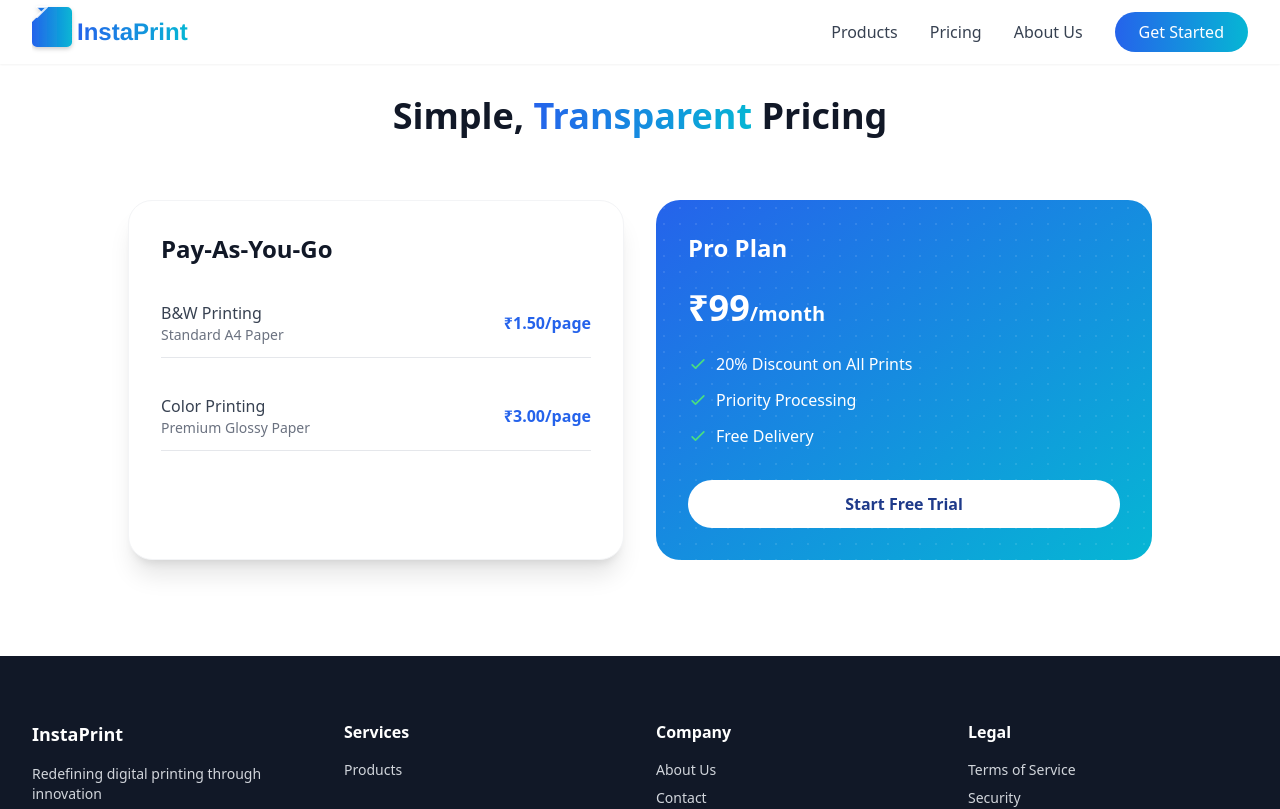
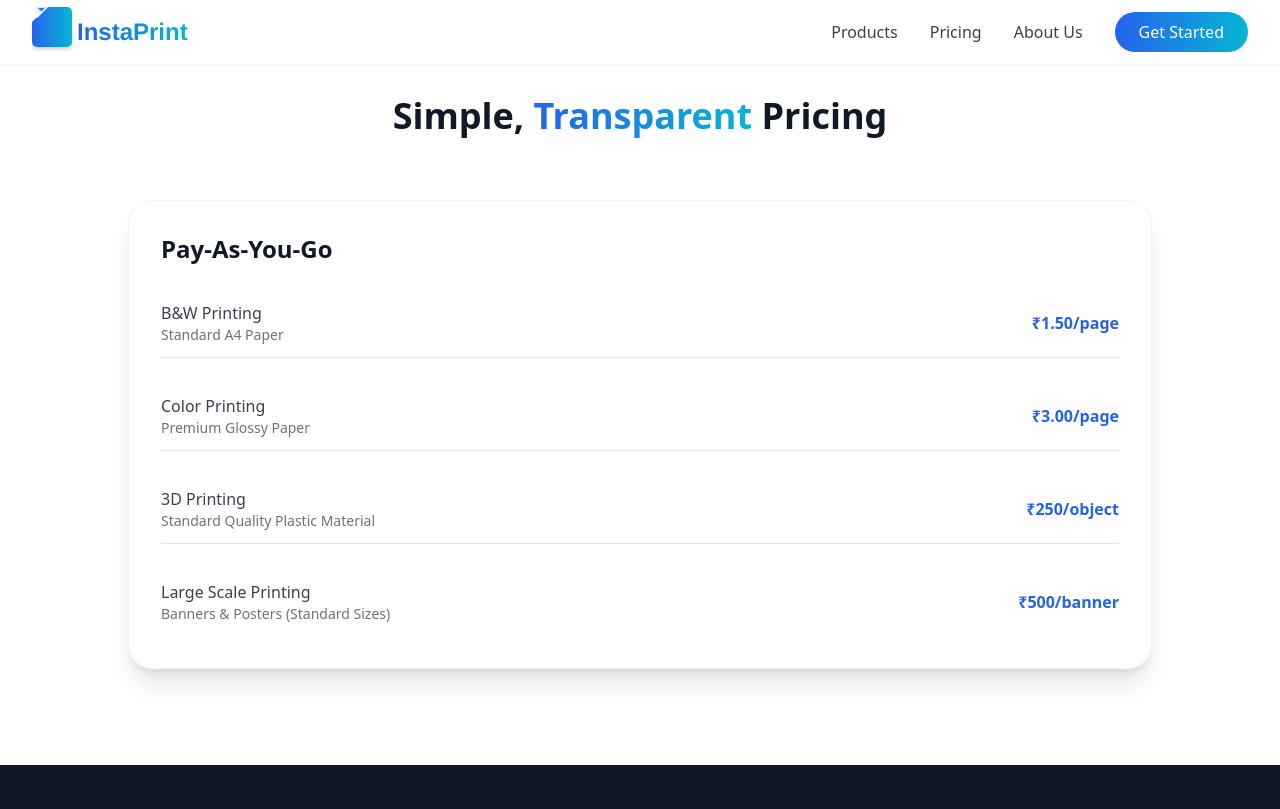
Before and after one commit to Anupreet93/InstaPrint, a React (Vite) app: page /pricing in a window 1280 px wide. Shown: the top 809 px of the page. Built offline with nearby package versions, Linux system fonts and the light colour scheme.

Commit message:
Update Pricing.jsx
Remove section of pro plan and added Standard prices of 3D and Large Scale Printing

```diff
--- a/src/pages/Pricing.jsx
+++ b/src/pages/Pricing.jsx
@@ -8,7 +8,7 @@
         Simple, <span className="bg-gradient-to-r from-blue-600 to-cyan-500 bg-clip-text text-transparent">Transparent</span> Pricing
       </h2>
 
-      <div className="grid md:grid-cols-2 gap-8 max-w-5xl mx-auto">
+      <div className="max-w-5xl mx-auto">
         <div className="bg-white p-8 rounded-3xl shadow-xl border border-gray-100">
           <h3 className="text-2xl font-bold text-gray-900 mb-6">Pay-As-You-Go</h3>
           <div className="space-y-6">
@@ -26,39 +26,20 @@
               </div>
               <span className="font-bold text-blue-600">₹3.00/page</span>
             </div>
-          </div>
-        </div>
-
-        <div className="relative bg-gradient-to-br from-blue-600 to-cyan-500 p-8 rounded-3xl text-white overflow-hidden">
-          <div className="absolute inset-0 opacity-10 pattern-dots pattern-blue-500 pattern-bg-white pattern-size-4 pattern-opacity-20" />
-          <div className="relative">
-            <h3 className="text-2xl font-bold mb-6">Pro Plan</h3>
-            <div className="text-4xl font-bold mb-6">
-              ₹99<span className="text-xl">/month</span>
+            <div className="flex justify-between items-center py-3 border-b border-gray-200">
+              <div>
+                <span className="text-gray-700">3D Printing</span>
+                <p className="text-sm text-gray-500">Standard Quality Plastic Material</p>
+              </div>
+              <span className="font-bold text-blue-600">₹250/object</span>
             </div>
-            <ul className="space-y-3 mb-8">
-              <li className="flex items-center">
-                <svg className="w-5 h-5 mr-2 text-green-400" fill="none" stroke="currentColor" viewBox="0 0 24 24">
-                  <path strokeLinecap="round" strokeLinejoin="round" strokeWidth={2} d="M5 13l4 4L19 7" />
-                </svg>
-                20% Discount on All Prints
-              </li>
-              <li className="flex items-center">
-                <svg className="w-5 h-5 mr-2 text-green-400" fill="none" stroke="currentColor" viewBox="0 0 24 24">
-                  <path strokeLinecap="round" strokeLinejoin="round" strokeWidth={2} d="M5 13l4 4L19 7" />
-                </svg>
-                Priority Processing
-              </li>
-              <li className="flex items-center">
-                <svg className="w-5 h-5 mr-2 text-green-400" fill="none" stroke="currentColor" viewBox="0 0 24 24">
-                  <path strokeLinecap="round" strokeLinejoin="round" strokeWidth={2} d="M5 13l4 4L19 7" />
-                </svg>
-                Free Delivery
-              </li>
-            </ul>
-            <button className="w-full bg-white text-blue-900 py-3 rounded-full font-bold hover:bg-opacity-90 transition-all">
-              Start Free Trial
-            </button>
+            <div className="flex justify-between items-center py-3">
+              <div>
+                <span className="text-gray-700">Large Scale Printing</span>
+                <p className="text-sm text-gray-500">Banners &amp; Posters (Standard Sizes)</p>
+              </div>
+              <span className="font-bold text-blue-600">₹500/banner</span>
+            </div>
           </div>
         </div>
       </div>
```
